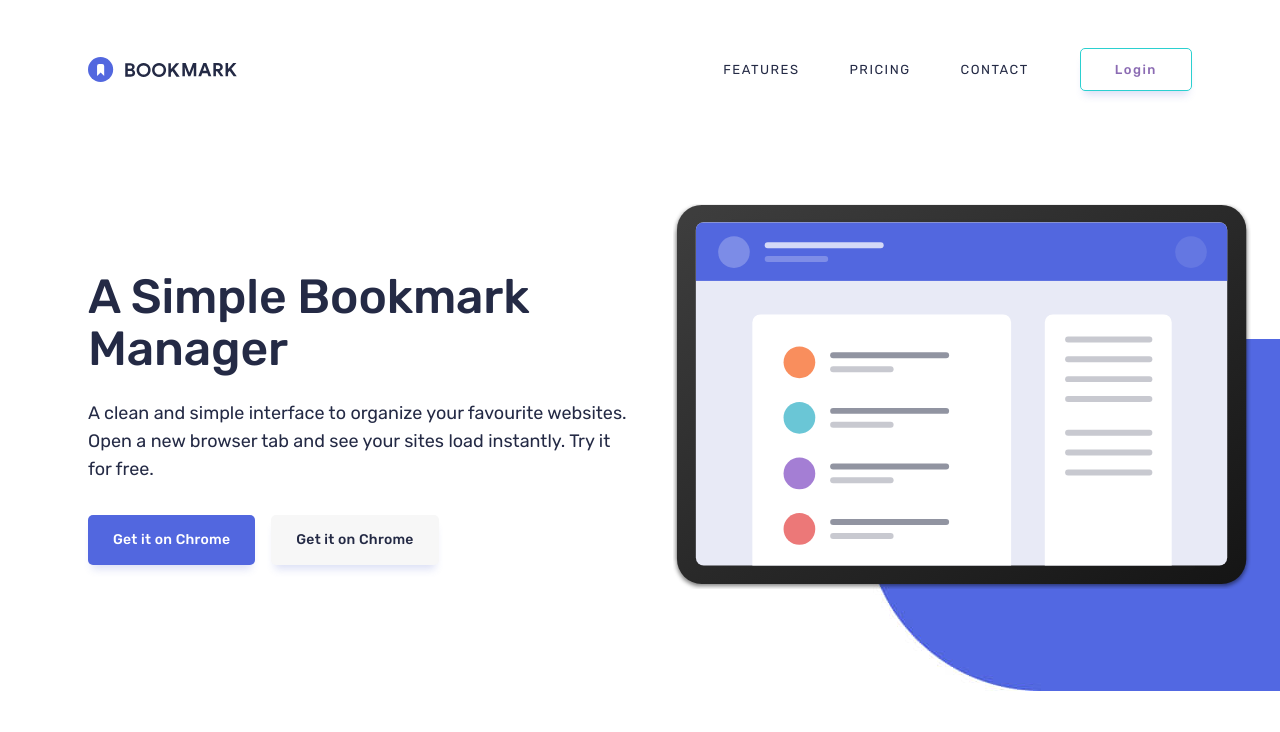
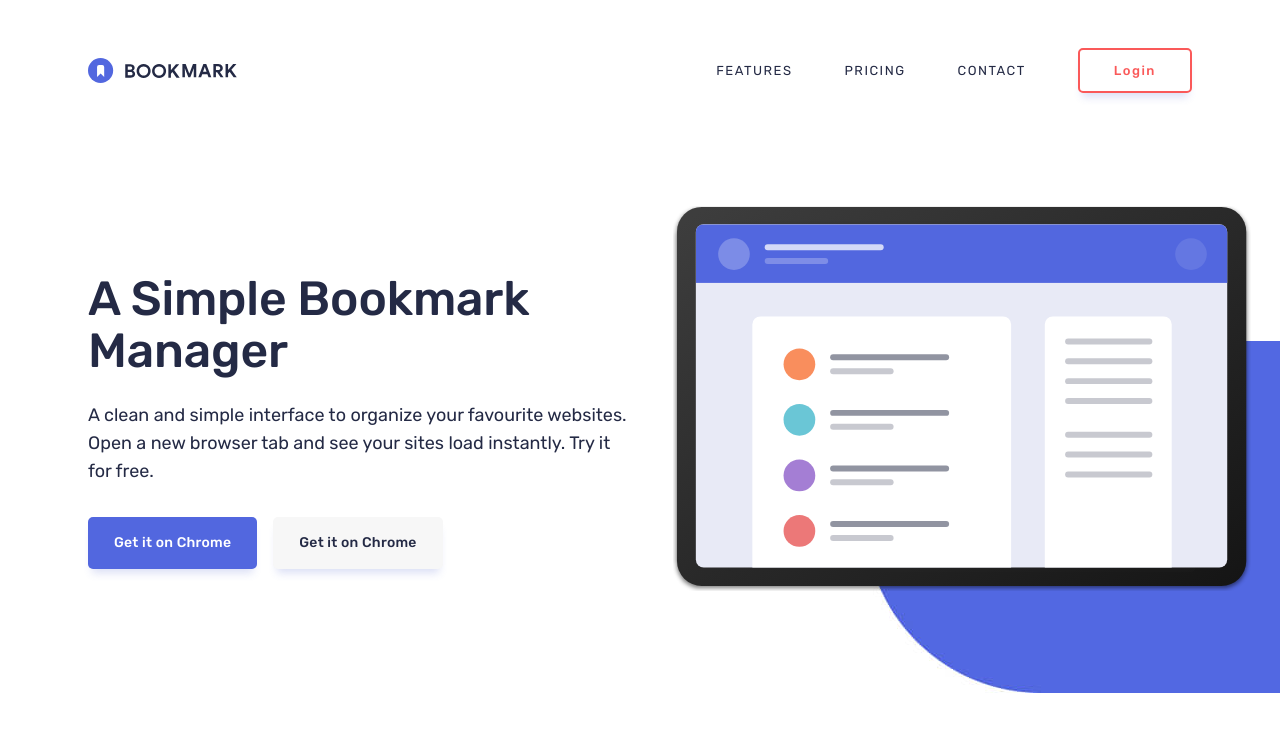
Before and after one commit to MuydinovAsadbek/Bookmark, a plain HTML site: page index.html in a window 1280 px wide. In both pictures the pointer is over the link "Login". Drawn offline with Linux system fonts and the light colour scheme.

Commit message:
Add all hovers change

```diff
--- a/css/style.css
+++ b/css/style.css
@@ -120,6 +120,7 @@ body {
   text-transform: uppercase;
   color: var(--primary-color);
   transition: color 0.3s ease;
+  border: 1px solid transparent;
 }
 
 .sitenav__link:hover {
@@ -136,14 +137,14 @@ body {
   background: #FA5959;
   box-shadow: 0px 8px 8px -4px rgba(73, 93, 207, 0.20012);
   color: var(--text-color);
-  border: 1px solid transparent;
+  border: 2px solid transparent;
   transition: background-color 0.4s ease;
 }
 
 .sitenav__orange-btn:hover {
   background-color: transparent;
-  color: var(--hover-color);
-  border: 1px solid #2BD0D0;
+  color:  #FA5959;
+  border: 2px solid #FA5959;
 }
 
 
@@ -206,12 +207,12 @@ body {
   background: #F7F7F7;
   color: var(--primary-color);
   box-shadow: 0px 8px 8px -4px rgba(73, 93, 207, 0.20012);
-  border: 1px solid transparent;
+  border: 2px solid transparent;
   transition: border 0.3s ease;
 }
 
 .site-hero__button-white:hover {
-  border: 1px solid var(--button-color);
+  border: 2px solid  #5B6074;
   color: var(--button-color);
 }
 
@@ -225,14 +226,14 @@ body {
   background-color:  var(--button-color);
   color: var(--text-color);
   box-shadow: 0px 8px 8px -4px rgba(73, 93, 207, 0.20012);
-  border: 1px solid transparent;
+  border: 2px solid transparent;
   transition: background-color 0.3s ease;
 }
 
 .site-hero__button-blue:hover {
   background-color: transparent;
   color: var(--button-color);
-  border: 1px solid var(--button-color);
+  border: 2px solid var(--button-color);
 }
 
 /* SITE-HERO__IMG */
```
